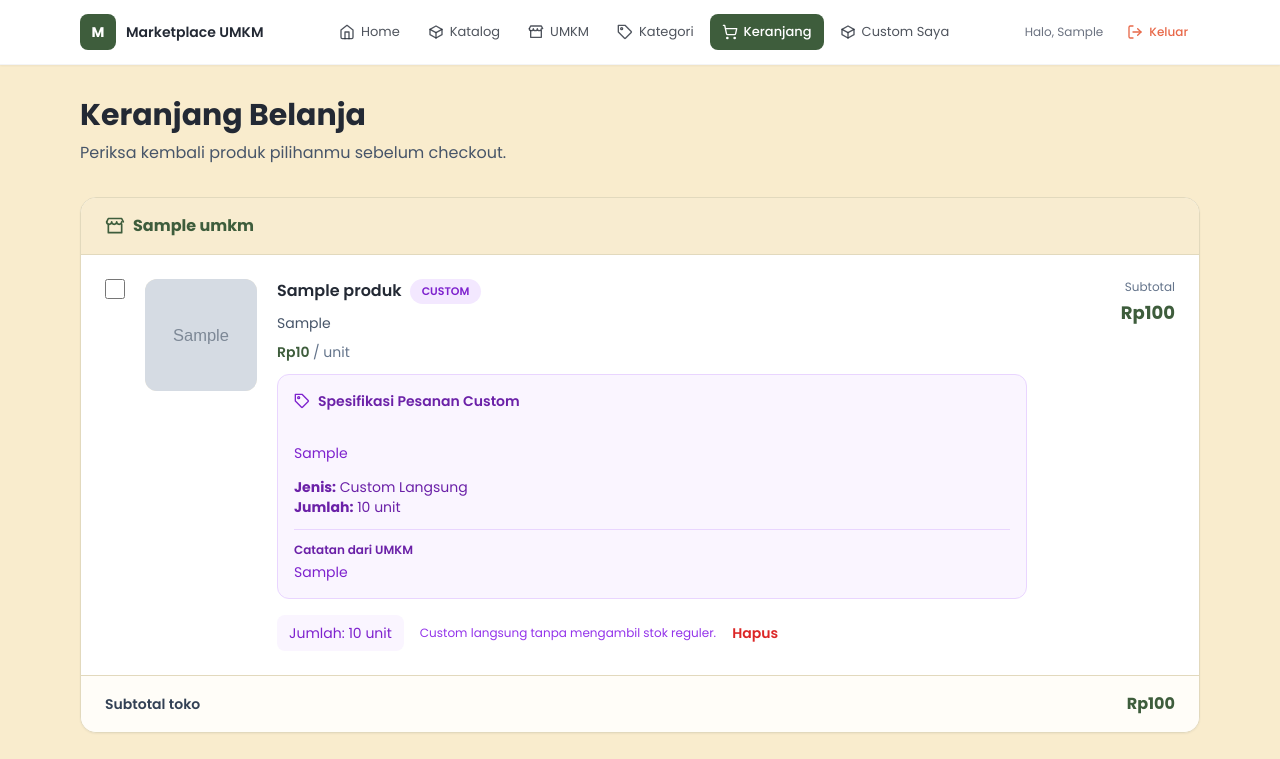
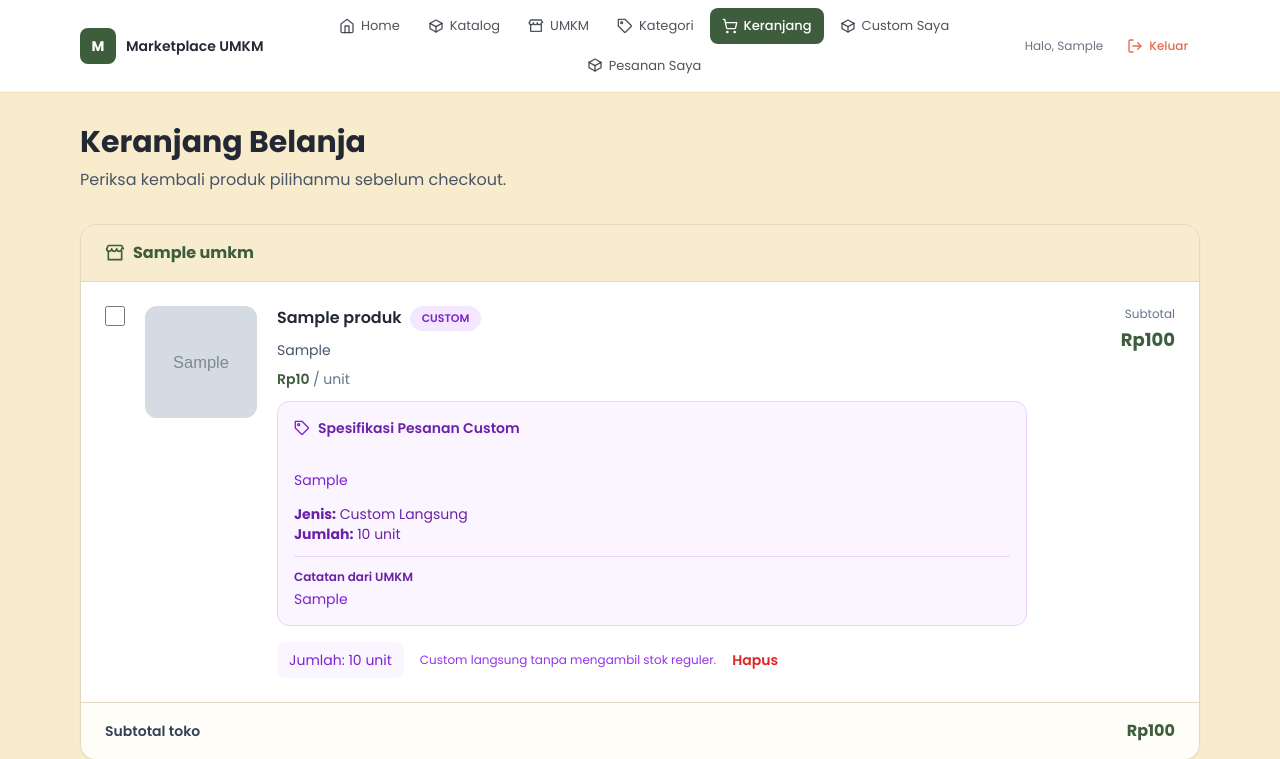
Before and after one commit to cahaya1112/marketplace-umkm-multi-client, a Laravel app: page /keranjang in a window 1280 px wide. Shown: the top 759 px of the page. Run offline with Laravel 12, Linux system fonts and the light colour scheme; a user stored in the database is signed in; tables that the repository leaves empty hold one stand-in row (values such as "Sample post"); grey boxes marked "Sample" are stand-in pictures; some libraries are stand-ins or nearby versions.

Commit message:
Update pelanggan.blade.php

```diff
--- a/resources/views/layouts/pelanggan.blade.php
+++ b/resources/views/layouts/pelanggan.blade.php
@@ -74,6 +74,13 @@
             'href' => route('custom.saya'),
             'active' => request()->routeIs('custom.*'),
         ],
+
+        [
+    'label' => 'Pesanan Saya',
+    'icon' => 'box',
+    'href' => route('pesanan.saya'),
+    'active' => request()->routeIs('pesanan.*'),
+],
     ];
 @endphp
 
@@ -93,7 +100,7 @@
         </a>
 
         {{-- Navigasi utama --}}
-        <nav class="order-3 flex w-full items-center gap-1 overflow-x-auto pb-1 text-[13px] lg:order-none lg:w-auto lg:flex-1 lg:justify-center lg:pb-0">
+        <nav class="order-3 flex w-full flex-wrap items-center justify-center gap-1 pb-1 text-[13px] lg:order-none lg:w-auto lg:flex-1 lg:pb-0">
 
             @foreach ($nav as $menu)
                 <a href="{{ $menu['href'] }}"
```
